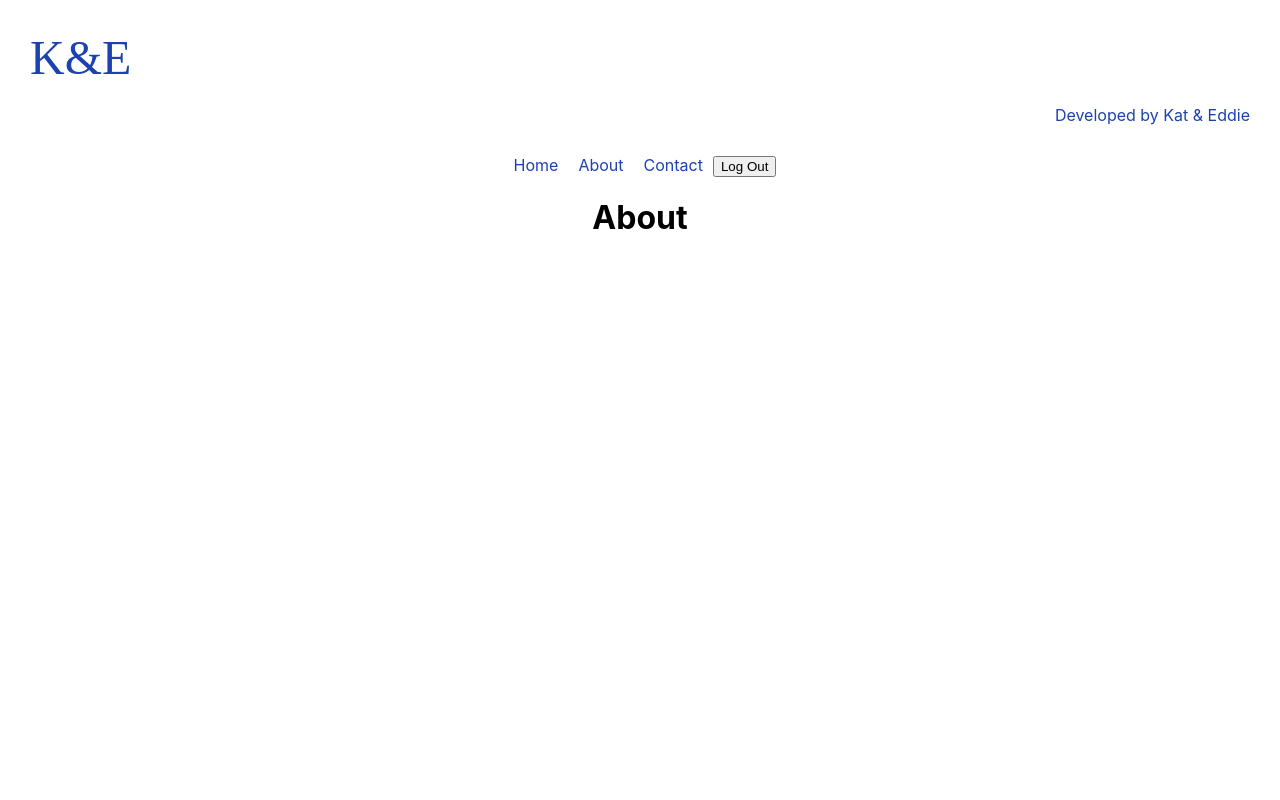
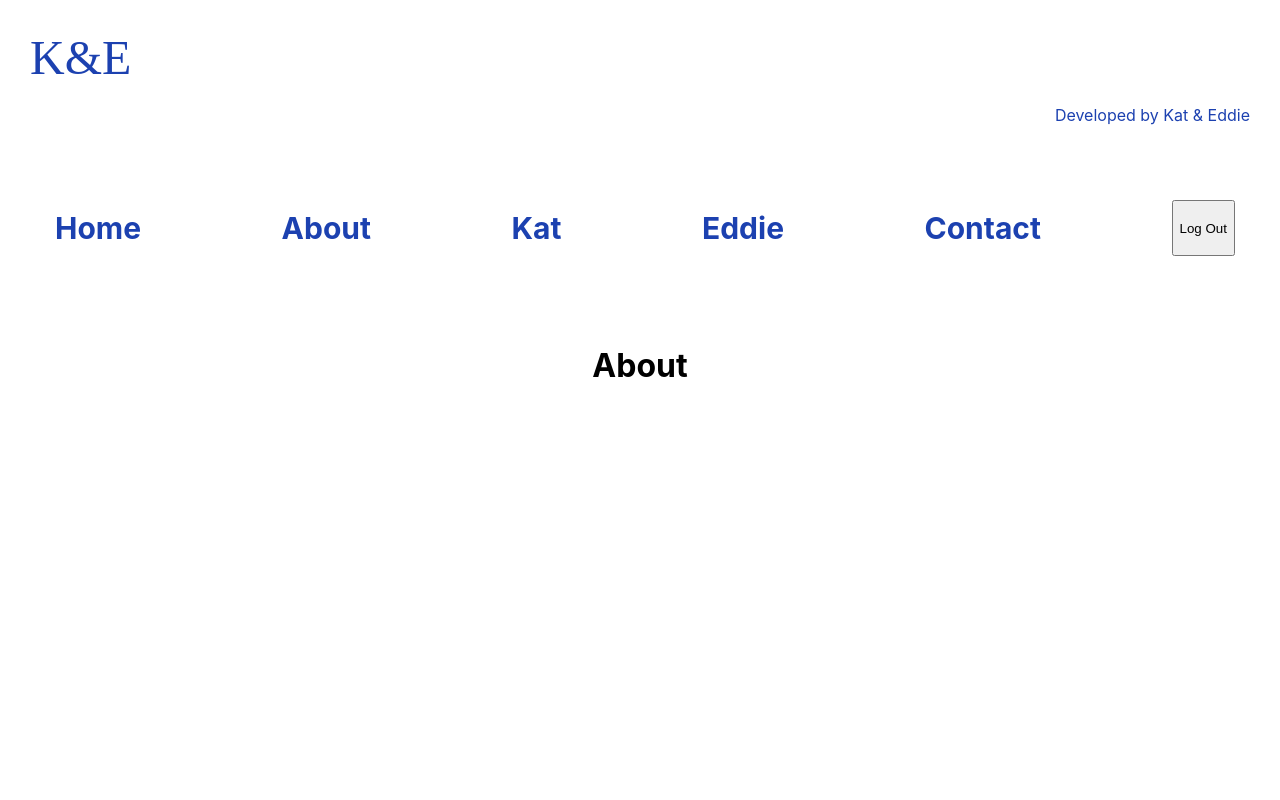
Before and after one commit to Eddieval2022/KatEddieReact, a React (Create React App) app: page /about in a window 1280 px wide. Shown: the top 800 px of the page. Built offline with nearby package versions, Linux system fonts and the light colour scheme.

Commit message:
links and styling nav

```diff
--- a/src/components/navbar.js
+++ b/src/components/navbar.js
@@ -1,12 +1,15 @@
 import { Navigate } from "react-router-dom";
-import { LinkStyled } from "../styles/navbarstyled";
+import { LinkStyled, NavStyled } from "../styles/navbarstyled";
 
 const Navbar = ({ user, setter }) => {
   return (
     <nav>
       {!user && <Navigate to="/" />}
+      <NavStyled>
       <LinkStyled to="/home">Home</LinkStyled>
       <LinkStyled to="/about">About</LinkStyled>
+      <LinkStyled to="/kat">Kat</LinkStyled>
+      <LinkStyled to="/eddie">Eddie</LinkStyled>
       <LinkStyled to="/contact">Contact</LinkStyled>
       <button
         onClick={() => {
@@ -16,7 +19,8 @@ const Navbar = ({ user, setter }) => {
       >
         Log Out
       </button>
-      {/* </NavStyled> */}
+      </NavStyled>
+
     </nav>
   );
 };
--- a/src/styles/navbarstyled.js
+++ b/src/styles/navbarstyled.js
@@ -7,14 +7,16 @@ export const LinkStyled = styled(Link)`
   text-decoration: none;
 `;
 
-// export const NavStyled = styled.ul`
-//   display: flex;
-//   justify-content: space-between;
-//   margin: 35px;
-//   flex-direction: row;
-//   cursor: pointer;
-//   border-radius: 5px;
-// `;
+export const NavStyled = styled.div`
+  display: flex;
+  justify-content: space-between;
+  flex-direction: row;
+  cursor: pointer;
+  margin: 45px;
+  font-size: 30px;
+  font-weight: bold;
+  padding-bottom: 45px;
+`;
 // export const LiStyled = styled.li`
 //   cursor: pointer;
 //   transition: all 0.2s linear 0s;
```
